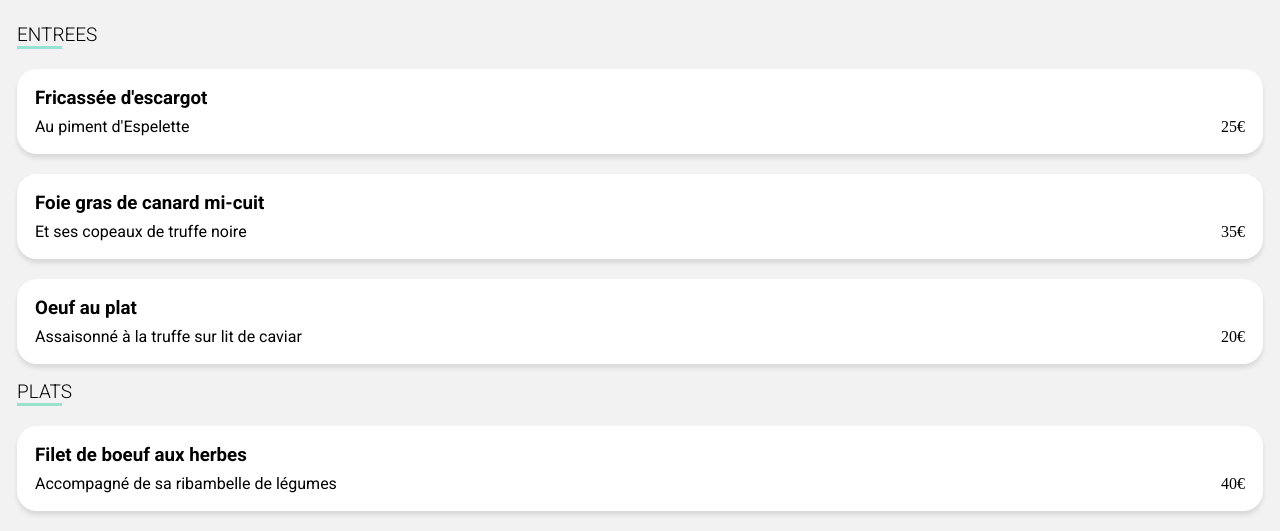
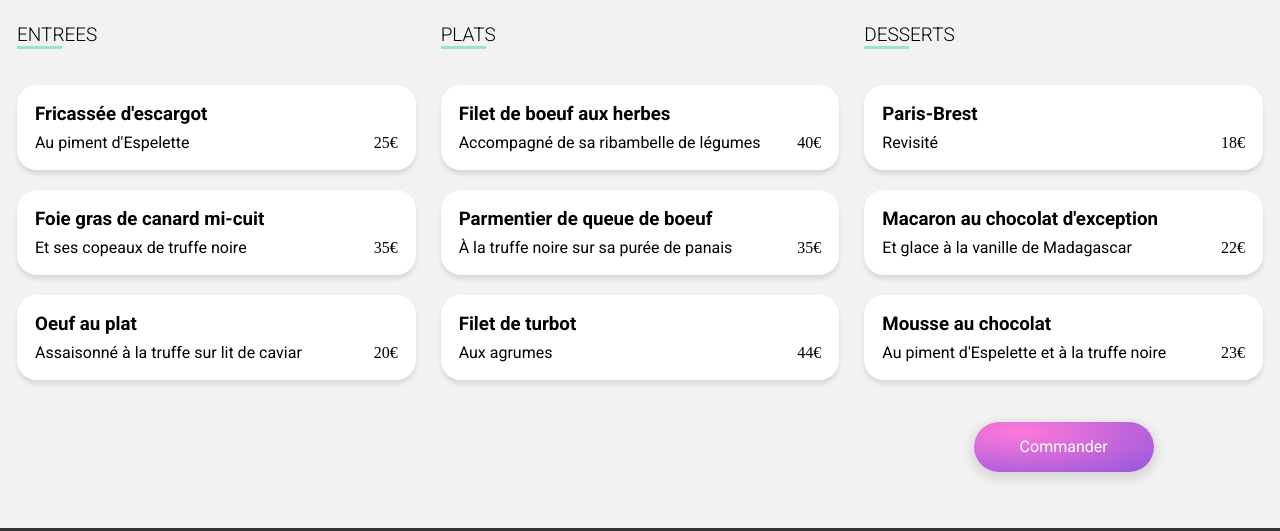
Before and after one commit to Sylvie-Noel/SylvieNoel_3_11012022, a website: page menu1.html in a window 1280 px wide. Shown: the part 387-918 px from the top of the page. Drawn offline with Linux system fonts and the light colour scheme; a web font is replaced by a local one.

Commit message:
Media query dans le menu1.html

```diff
--- a/menu1.html
+++ b/menu1.html
@@ -30,7 +30,7 @@
             <div class="global-padding-menu">
                 <section class="meal">
                     <h2>ENTREES</h2>
-                    <div class="meal-cards">
+                    <div class="meal__cards">
                         <div class="card-text card-text-mini">
                             <div class=" card-text__text">
                                 <h3>Fricassée d'escargot</h3>
@@ -59,7 +59,7 @@
 
                 <section class="meal">
                     <h2>PLATS</h2>
-                    <div class="meal-cards">
+                    <div class="meal__cards">
                         <div class="card-text card-text-mini">
                             <div class="card-text__text">
                                 <h3>Filet de boeuf aux herbes</h3>
@@ -88,7 +88,7 @@
 
                 <section class="meal">
                     <h2>DESSERTS</h2>
-                    <div class="meal-cards">
+                    <div class="meal__cards">
                         <div class="card-text card-text-mini">
                             <div class="card-text__text">
                                 <h3>Paris-Brest</h3>
--- a/styles.scss
+++ b/styles.scss
@@ -337,11 +337,37 @@ address {
     font-size: map-get($font-size, title1 );
     font-style: normal;
 }
+.global-padding-menu {
+    padding: 20px 17px 0 ;
+    @media screen and (min-width: 820px){
+        display: flex;
+        flex-direction: row;
+        flex-wrap: wrap;
+        justify-content: space-between;
+    }
+
+}
 .meal h2{
     border-bottom: solid $color-tertiary 3px;
     width: 45px;
     font-weight: lighter;
     font-size: map-get($font-size, title2 );
+}
+ .meal {
+    display: flex;
+    flex-direction: column;
+    min-width: 100%;
+    @media screen and (min-width: 820px) {
+        min-width: 48%;
+        max-width: 48%;
+    }
+    @media screen and (min-width: 1200px) {
+        min-width: 32%;
+        max-width: 32%;
+    }
+    &__cards {
+        max-width: 100%;
+    }
 }
 .flex-between {
     display: flex;
@@ -359,9 +385,7 @@ address {
         align-items: flex-end;
     }
 }
-.global-padding-menu {
-    padding: 20px 17px 0 ;
-}
+
 
 /****************************** MEDIA QUERIES ******************************/
 @mixin tablette{
```
Also changed, not shown: styles.css, 1 other file.
